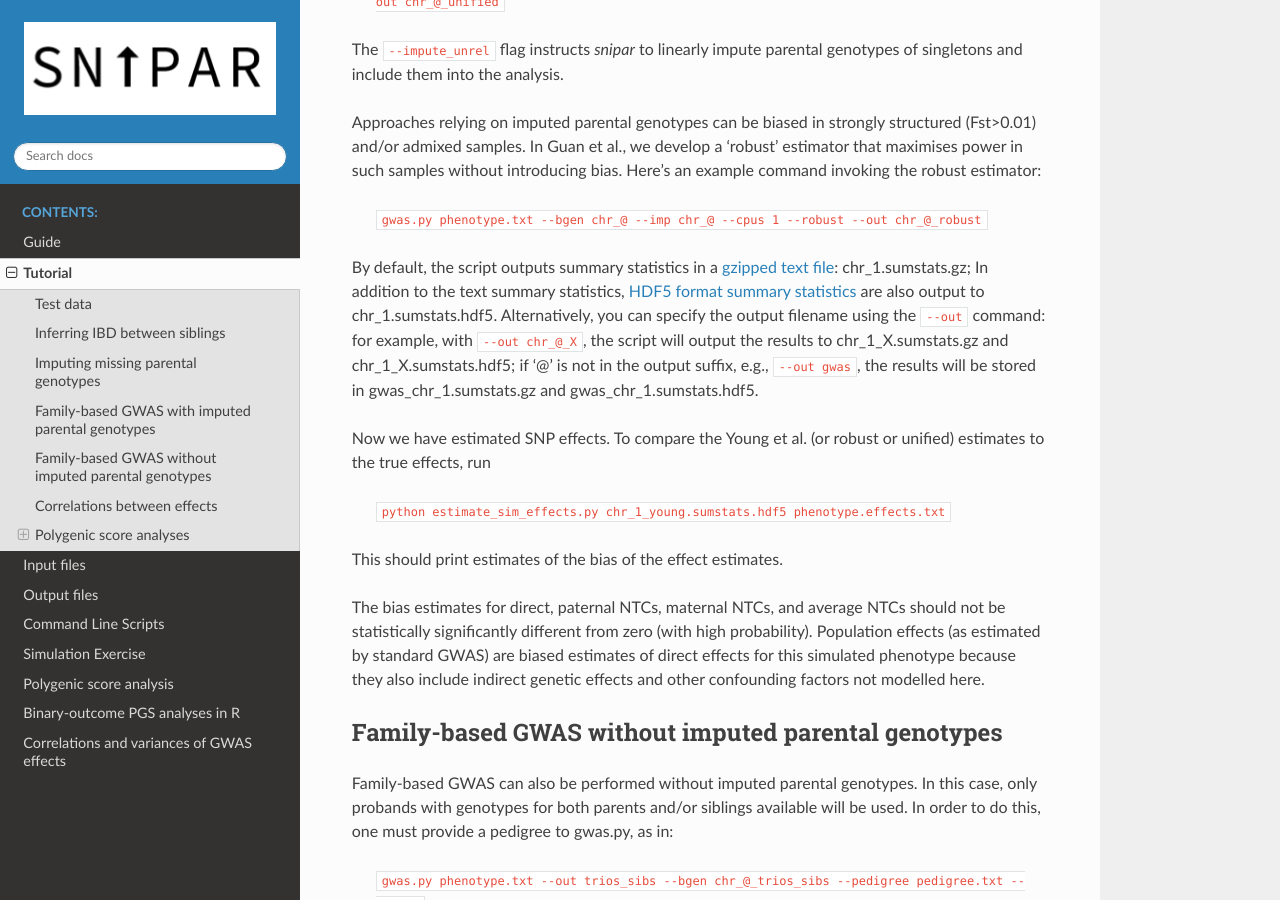
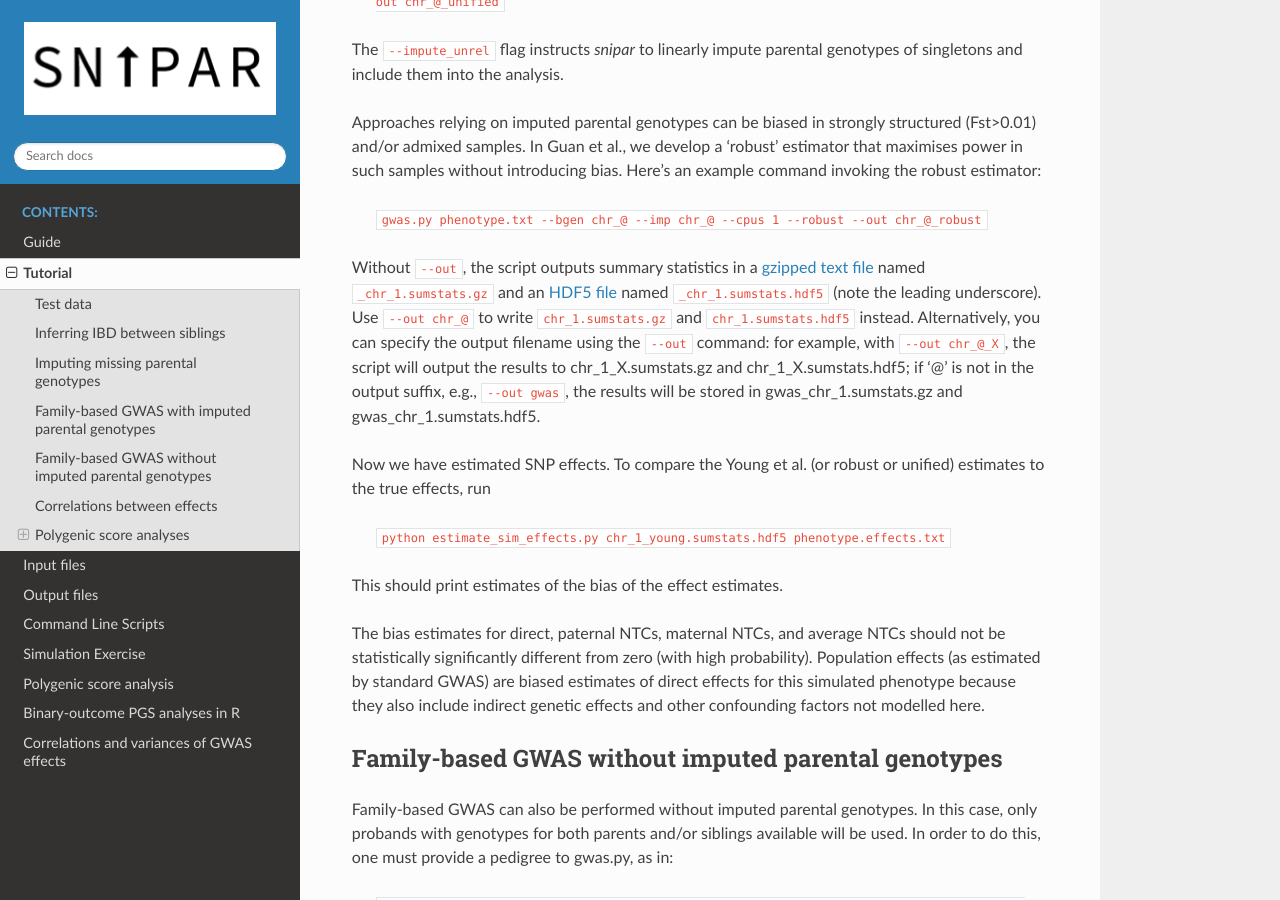
Before and after one commit to AlexTISYoung/snipar, a Sphinx documentation site: the page built from docs/tutorial.rst, in a window 1280 px wide and 900 px high, scrolled down 3923 px. Built offline with Sphinx 7.4.7 and the Read the Docs theme 3.1.0, drawn with Linux system fonts in a browser that asks for light colours; some of the changed text lies outside the part shown.

Commit message:
Document verified default and explicit GWAS output filenames

```diff
--- a/docs/tutorial.rst
+++ b/docs/tutorial.rst
@@ -144,8 +144,9 @@ Here's an example command invoking the robust estimator:
 
     ``gwas.py phenotype.txt --bgen chr_@ --imp chr_@ --cpus 1 --robust --out chr_@_robust``
 
-By default, the script outputs summary statistics in a :ref:`gzipped text file <sumstats_text>`: chr_1.sumstats.gz;
-In addition to the text summary statistics, :ref:`HDF5 format summary statistics <sumstats_hdf5>` are also output to chr_1.sumstats.hdf5.
+Without ``--out``, the script outputs summary statistics in a :ref:`gzipped text file <sumstats_text>` named
+``_chr_1.sumstats.gz`` and an :ref:`HDF5 file <sumstats_hdf5>` named ``_chr_1.sumstats.hdf5``
+(note the leading underscore). Use ``--out chr_@`` to write ``chr_1.sumstats.gz`` and ``chr_1.sumstats.hdf5`` instead.
 Alternatively, you can specify the output filename using the ``--out`` command: for example, with ``--out chr_@_X``, the script will
 output the results to chr_1_X.sumstats.gz and chr_1_X.sumstats.hdf5; if '@' is not in the output suffix, e.g., ``--out gwas``, the results will
 be stored in gwas_chr_1.sumstats.gz and gwas_chr_1.sumstats.hdf5.
```
Also changed, not shown: other parts of docs/tutorial.rst (+1 -1 lines).
